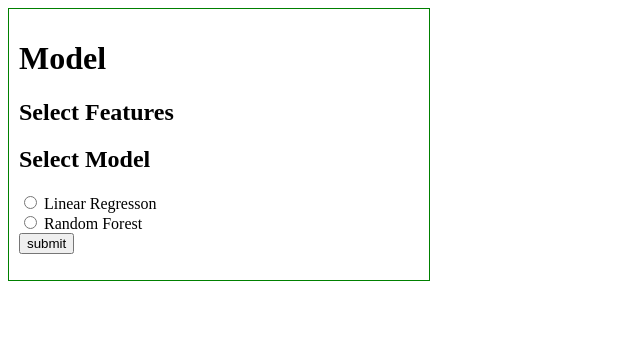
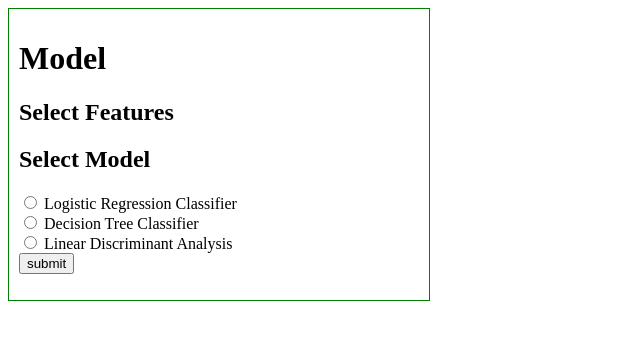
Before and after one commit to clong35/Project, a Flask app: template templates/train_own_model.html in a window 1280 px wide. Shown: the top 340 px of the page, without its empty margins (0-640 px from the left). Run offline with Flask 3, Linux system fonts and the light colour scheme; the template is opened without the code that fills it, so the values that code supplies are empty.

Commit message:
changed models that can be selected

```diff
--- a/templates/train_own_model.html
+++ b/templates/train_own_model.html
@@ -17,10 +17,12 @@
 				<label for="linear_regression">{{feature['formattedFeatureName']}}</label><br>
 			{% endfor %}
 			<H2>Select Model</H2>
-			<input type="radio" name="selected_model" id="linear_regression", value="linear_regression">
-			<label for="linear_regression">Linear Regresson</label><br>
-			<input type="radio" name="selected_model" id="random_forest" value="random_forest">
-			<label for="random_forest">Random Forest</label><br>
+			<input type="radio" name="selected_model" id="logistic_regression_classifier", value="logistic_regression_classifier">
+			<label for="logistic_regression_classifier">Logistic Regression Classifier</label><br>
+			<input type="radio" name="selected_model" id="decision_tree_classifier" value="decision_tree_classifier">
+			<label for="decision_tree_classifier">Decision Tree Classifier</label><br>
+			<input type="radio" name="selected_model" id="linear_discriminant_analysis" value="linear_discriminant_analysis">
+			<label for="linear_discriminant_analysis">Linear Discriminant Analysis</label><br>
 			<button type="submit">submit</button>
 		</form>
 	</div>
```
